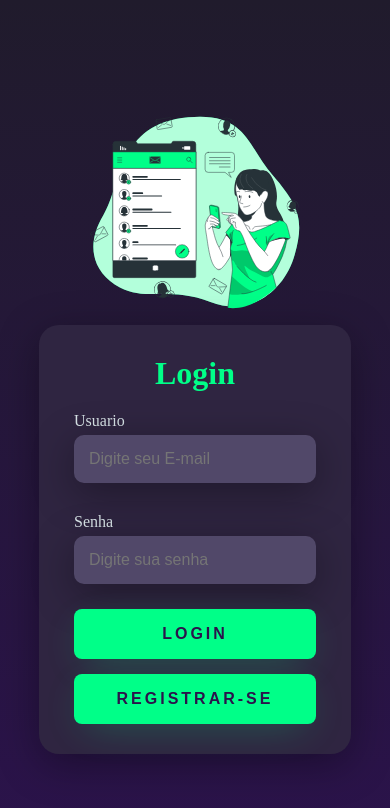
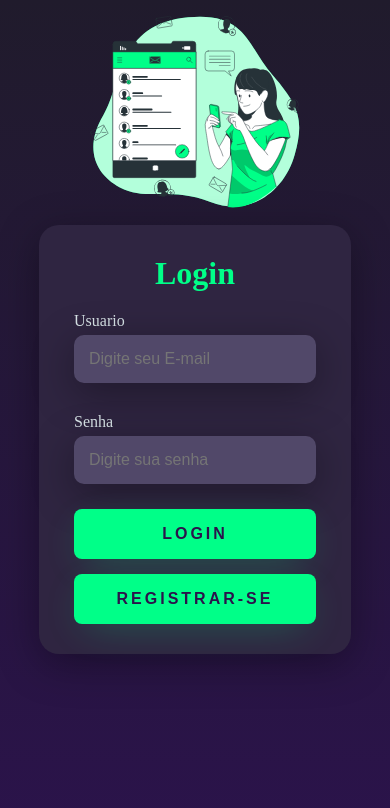
Before and after one commit to WandevPB/darklogin, a plain HTML site: page index.html in a window 390 px wide. Drawn offline with Linux system fonts and the light colour scheme.

Commit message:
Update style.css

```diff
--- a/style.css
+++ b/style.css
@@ -155,6 +155,7 @@ body * {
         height: auto;
     }
     .left-login-image{
+        margin-top: -200px;
         width: 60vw;
     }
     .card-login{
```
